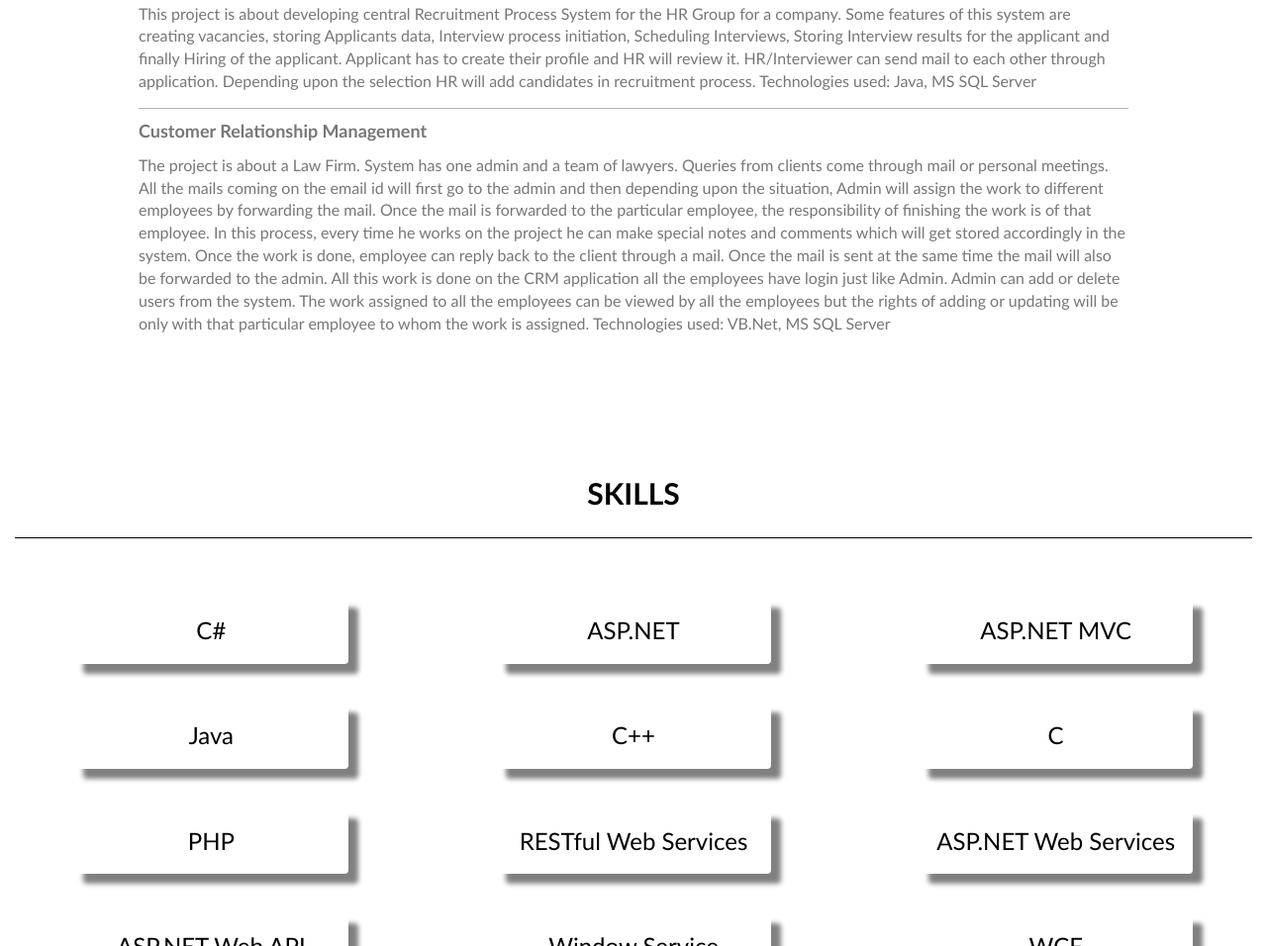
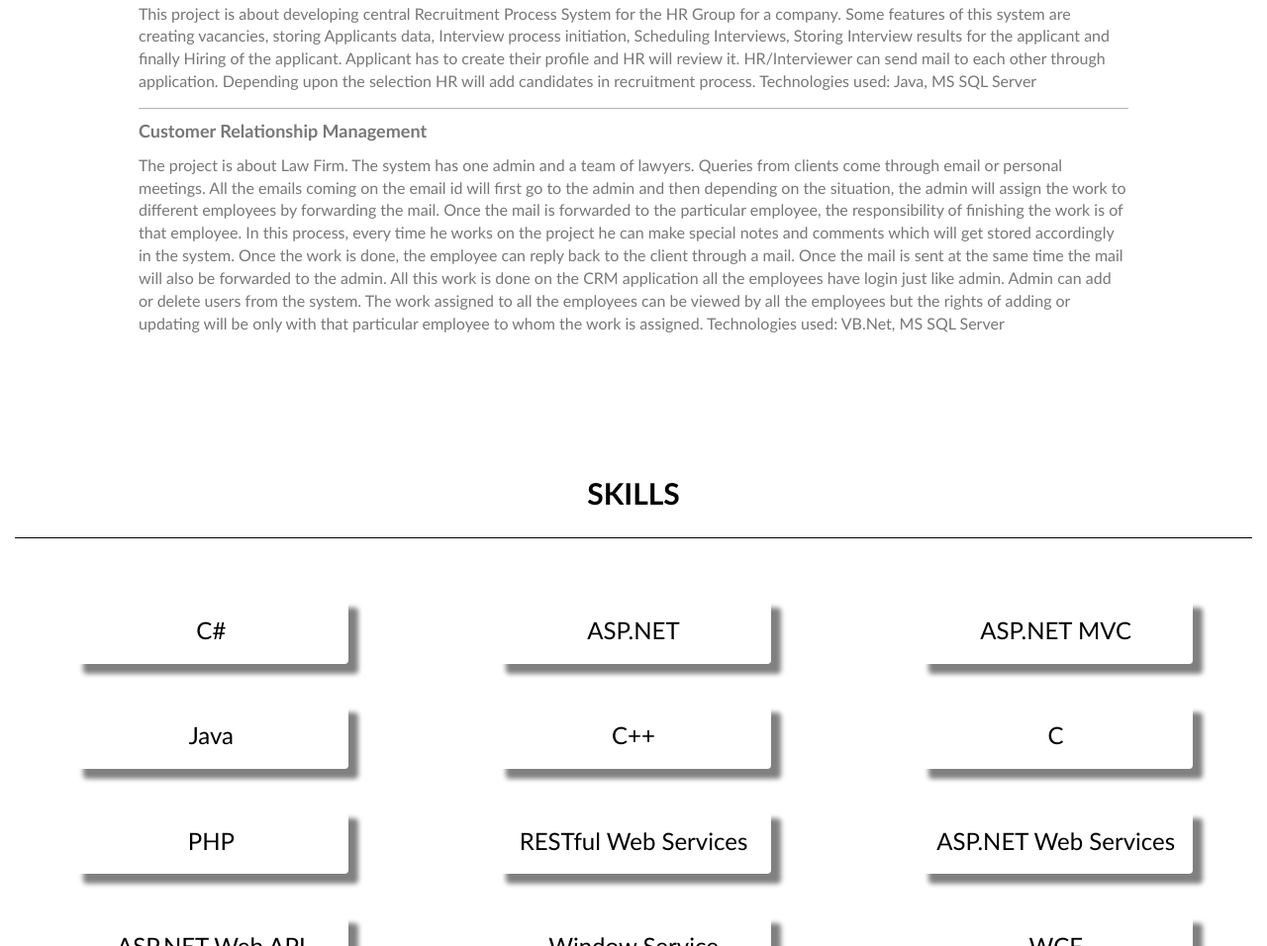
Before and after one commit to vinitkadam31/vinitkadam31.github.io, a plain HTML site: page index.html in a window 1280 px wide. Shown: the part 4065-5021 px from the top of the page at 99% size. Drawn offline with nearby package versions, Linux system fonts and the light colour scheme.

Commit message:
Update index.html

```diff
--- a/index.html
+++ b/index.html
@@ -191,7 +191,7 @@
 			<p class="intro-data border-bottom">This project is about developing central Recruitment Process System for the HR Group for a company. Some features of this system are creating vacancies, storing Applicants data, Interview process initiation, Scheduling Interviews, Storing Interview results for the applicant and finally Hiring of the applicant. Applicant has to create their profile and HR will review it. HR/Interviewer can send mail to each other through application. Depending upon the selection HR will add candidates in recruitment process. Technologies used: Java, MS SQL Server</p>
 
 			<p class="intro-heading">Customer Relationship Management</p>
-			<p class="intro-data">The project is about a Law Firm. System has one admin and a team of lawyers. Queries from clients come through mail or personal meetings. All the mails coming on the email id will first go to the admin and then depending upon the situation, Admin will assign the work to different employees by forwarding the mail. Once the mail is forwarded to the particular employee, the responsibility of finishing the work is of that employee. In this process, every time he works on the project he can make special notes and comments which will get stored accordingly in the system. Once the work is done, employee can reply back to the client through a mail. Once the mail is sent at the same time the mail will also be forwarded to the admin. All this work is done on the CRM application all the employees have login just like Admin. Admin can add or delete users from the system. The work assigned to all the employees can be viewed by all the employees but the rights of adding or updating will be only with that particular employee to whom the work is assigned. Technologies used: VB.Net, MS SQL Server</p>
+			<p class="intro-data">The project is about Law Firm. The system has one admin and a team of lawyers. Queries from clients come through email or personal meetings. All the emails coming on the email id will first go to the admin and then depending on the situation, the admin will assign the work to different employees by forwarding the mail. Once the mail is forwarded to the particular employee, the responsibility of finishing the work is of that employee. In this process, every time he works on the project he can make special notes and comments which will get stored accordingly in the system. Once the work is done, the employee can reply back to the client through a mail. Once the mail is sent at the same time the mail will also be forwarded to the admin. All this work is done on the CRM application all the employees have login just like admin. Admin can add or delete users from the system. The work assigned to all the employees can be viewed by all the employees but the rights of adding or updating will be only with that particular employee to whom the work is assigned. Technologies used: VB.Net, MS SQL Server</p>
 		</div>
 	</div>
 
```
